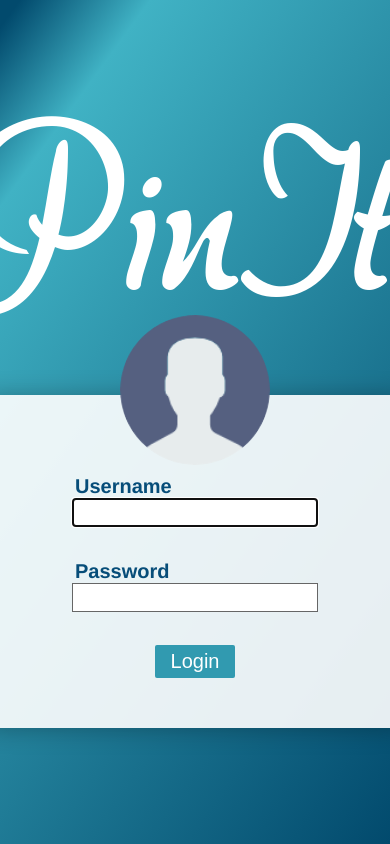
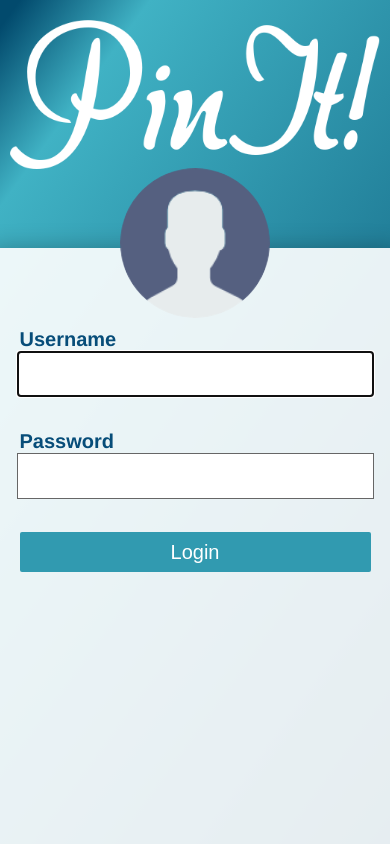
Before and after one commit to sereyn/PinIt-, a PHP site: page / in a window 390 px wide; the page is wider, and only the part inside the window is pictured. Run offline with PHP 8.4, Linux system fonts and the light colour scheme.

Commit message:
mobile adaptation

```diff
--- a/modules/css/head.css
+++ b/modules/css/head.css
@@ -1,3 +1,7 @@
+*{
+    transition: 0.1s;
+}
+
 html, body{
     font-family: 'Source Sans Pro', Helvetica, Arial, sans-serif;
     background-repeat: no-repeat;
@@ -10,13 +14,15 @@ html, body{
     display: flex;
     justify-content: center;
     align-items: center;
+    scroll-behavior: smooth;
 }
 
 .wrapper{
     display: flex;
     flex-direction: column;
     align-items: center;
-
+    height: 100%;
+    width: 100%;
 }
 
 .btn{
@@ -47,3 +53,18 @@ html, body{
 .input:focus, .input:hover{
     border: 1px solid black;
 }
+
+@media screen and (max-width: 500px){
+    html, body{
+        overflow-x: hidden;
+    }
+
+    .input{
+        height: 40px;
+        width: 90% !important;
+    }
+
+    .btn{
+        height: 40px;
+    }
+}
--- a/modules/css/login.css
+++ b/modules/css/login.css
@@ -24,10 +24,6 @@
     width: 60%;
 }
 
-#form-login > input[type="submit"]{
-    width: 80px;
-}
-
 #form-login > input[type="password"], #form-login > input[type="text"]{
     width: 60%;
 }
@@ -43,3 +39,24 @@
     height: 100%;
     border-radius: 50%;
 }
+
+.wrapper{
+    justify-content: center;
+}
+
+@media screen and (max-width: 500px){
+    #form-login-holder{
+        width: 100%;
+        height: 100%;
+    }
+    #logo > img{
+        width: 95%;
+        margin-top: 20px;
+    }
+    #logo{
+        text-align: center;
+    }
+    #form-login > label, #form-login > input[type="submit"]{
+        width: 90%;
+    }
+}
--- a/modules/head.php
+++ b/modules/head.php
@@ -1,5 +1,6 @@
 <head>
     <meta charset="utf-8">
+    <meta name="viewport" content="width=device-width, height=device-height, initial-scale=1.0, user-scalable=no">
     <title>PinIt!</title>
 
     <link rel="stylesheet" type="text/css" href="modules/css/head.css">
```
